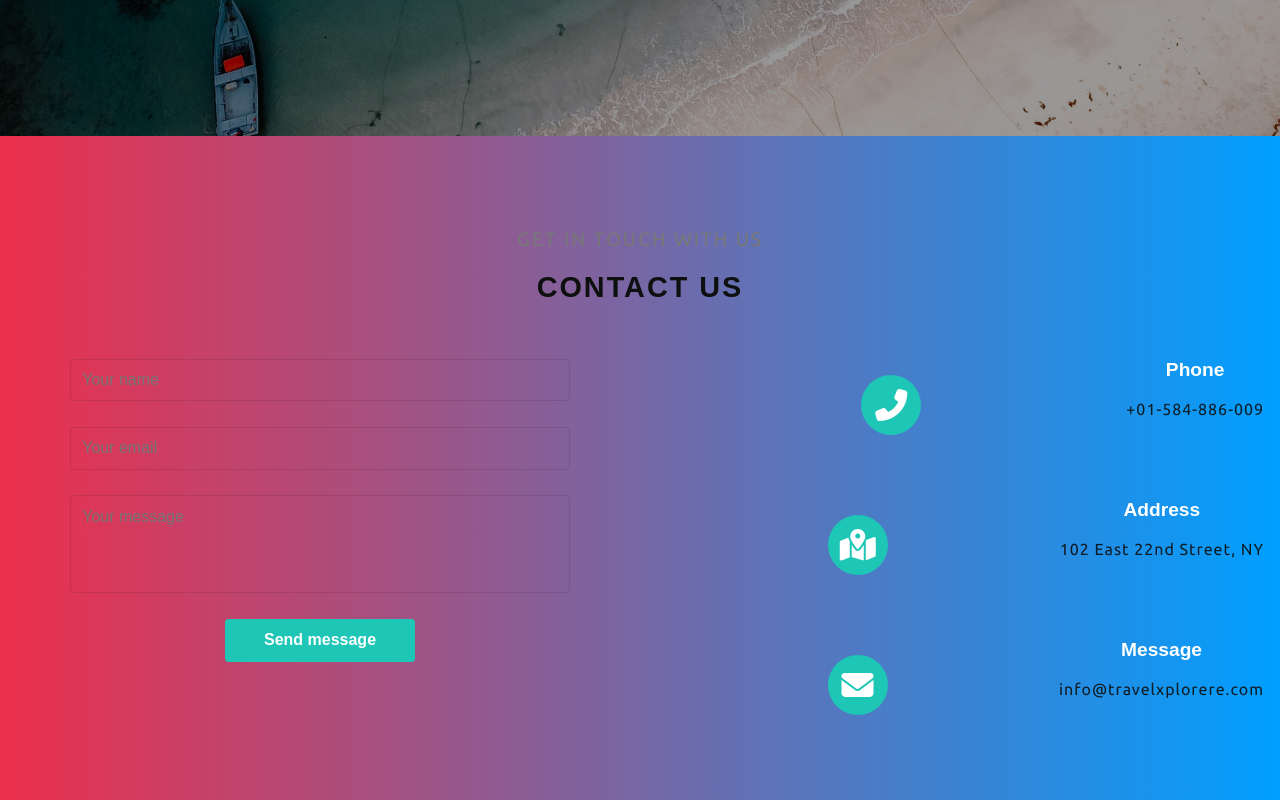
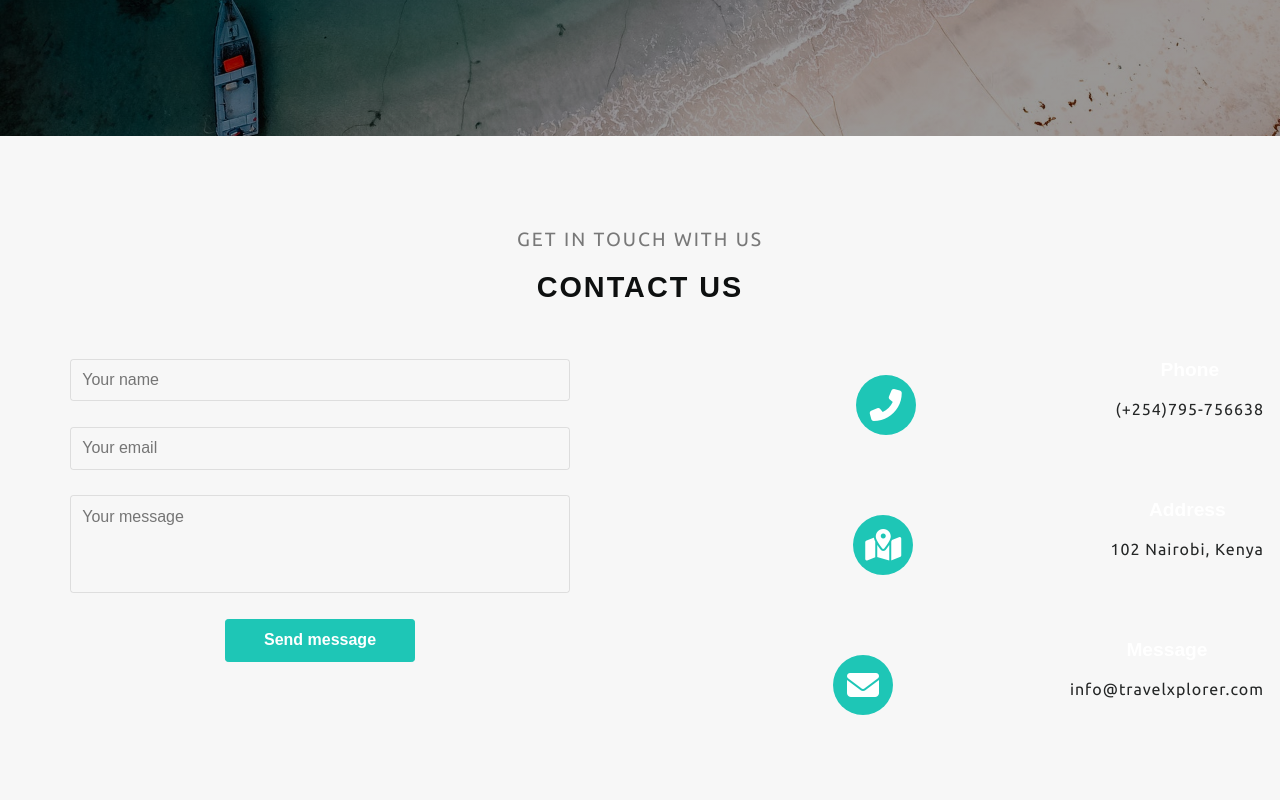
Before and after one commit to MuneneCalvin/TravelPlannerX, a React (Vite) app in the folder Frontend/: page /Contact in a window 1280 px wide. Shown: the part 740-1540 px from the top of the page. Built offline with nearby package versions, Linux system fonts and the light colour scheme.

Commit message:
Fixed contact

```diff
--- a/Frontend/src/pages/Contact/Contact.css
+++ b/Frontend/src/pages/Contact/Contact.css
@@ -3,6 +3,9 @@
     --light-grey: #f7f7f7;
     --dark: #0e1010;
     --trans: all 0.3s ease-in-out;
+}
+#contact{
+    background-color: var(--light-grey);
 }
 .contact-form .form-control{
     border: 1px solid rgba(0, 0, 0, 0.1);
--- a/Frontend/src/pages/Contact/Contact.jsx
+++ b/Frontend/src/pages/Contact/Contact.jsx
@@ -6,7 +6,6 @@ function Contact() {
     return (
 
         <main>
-
         <header className = "flex header-sm">
             <div className = "container">
                 <div className = "header-title">
@@ -39,7 +38,7 @@ function Contact() {
                             </span>
                             <div>
                                 <span>Phone</span>
-                                <p className = "text2">+01-584-886-009</p>
+                                <p className = "text2">(+254)795-756638</p>
                             </div>
                         </div>
                         <div className = "contact-item">
@@ -48,7 +47,7 @@ function Contact() {
                             </span>
                             <div>
                                 <span>Address</span>
-                                <p className = "text2">102 East 22nd Street, NY</p>
+                                <p className = "text2">102 Nairobi, Kenya</p>
                             </div>
                         </div>
                         <div className = "contact-item">
@@ -57,7 +56,7 @@ function Contact() {
                             </span>
                             <div>
                                 <span>Message</span>
-                                <p className = "text2">info@travelxplorere.com</p>
+                                <p className = "text2">info@travelxplorer.com</p>
                             </div>
                         </div>
                     </div>
```
